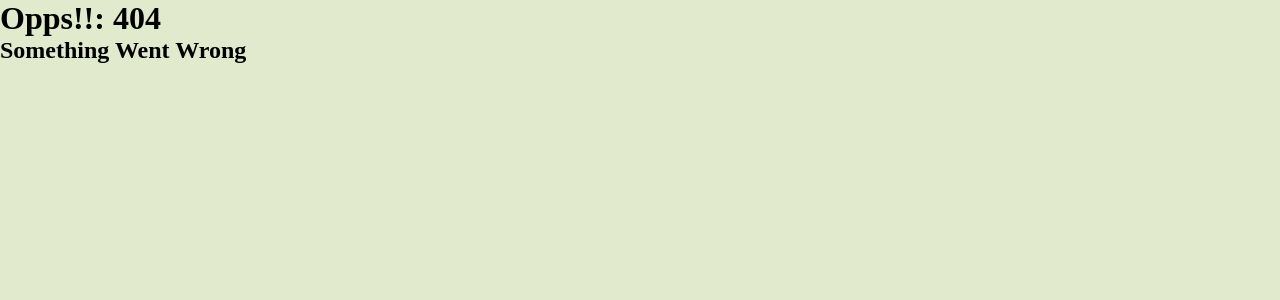
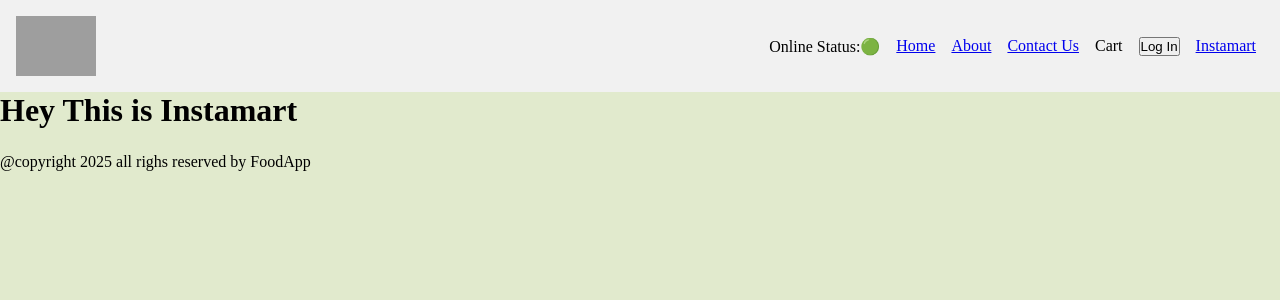
Before and after one commit to Eswar3321/foodie, a React (Vite) app: page /instamart in a window 1280 px wide. Before the commit this address had no page. Shown: the top 300 px of the page. Built offline with nearby package versions, Linux system fonts and the light colour scheme; grey boxes are pictures that could not be loaded.

Commit message:
Ep9-Optimizing app

```diff
--- a/src/App.js
+++ b/src/App.js
@@ -1,4 +1,4 @@
-import React from 'react'
+import React, {lazy, Suspense} from 'react'
 import ReactDOM from 'react-dom/client'
 
 import Header from "./components/Header"
@@ -10,6 +10,7 @@ import Error from "./components/Error"
 import RestaurantMenu from "./components/RestaurantMenu"
 import { createBrowserRouter, RouterProvider, Outlet } from 'react-router-dom'
 
+const Instamart = lazy(() =>  import('./components/Instamart'));
 
 const App = () => {
   return (
@@ -39,6 +40,10 @@ const appRouter = createBrowserRouter([
         element: <Contact />
       },
       {
+        path: "/instamart",
+        element: <Suspense fallback={(<h1>Loading...</h1>)}><Instamart/></Suspense>
+      },
+      {
         path: "/restaurant/:resId",
         element: <RestaurantMenu />
       }
--- a/src/components/Body.js
+++ b/src/components/Body.js
@@ -2,6 +2,7 @@ import {useState, useEffect} from 'react'
 import Restaurant from "./Restaurant"
 import Shimmer from "./Shimmer"
 import { RESTAURANTS } from '../utilities/constants'
+import useOnlineStatus from '../utilities/useOnlineStatus'
 import { Link } from 'react-router-dom'
 
 const Body = () => {
@@ -24,6 +25,10 @@ const Body = () => {
     fetchData();
   },[]);
   console.log(filteredList);
+
+  if(useOnlineStatus() === false) return <h1>Look like you are offline. Please check Internet Connection</h1>
+
+
   return filteredList.length === 0 ? (<Shimmer />) : (
   <div className="body-container">
     <div className="filter-search-container">
--- a/src/components/Header.js
+++ b/src/components/Header.js
@@ -1,6 +1,7 @@
 import {useState, useEffect} from 'react'
 import {Link} from 'react-router-dom'
 import {BRAND_LOGO} from "../utilities/constants"
+import useOnlineStatus from '../utilities/useOnlineStatus'
 
 
 const Header = () => {
@@ -13,6 +14,7 @@ const Header = () => {
       <img alt="brand-logo" src={BRAND_LOGO} />
       <div className="links-container">
         <ul>
+          <li>Online Status:{useOnlineStatus() ? "🟢" : "🔴"}</li>
           <li><Link to="/">Home</Link></li>
           <li><Link to="/about">About</Link></li>
           <li><Link to="/contact">Contact Us</Link></li>
@@ -21,6 +23,7 @@ const Header = () => {
             <button onClick={(() => btnText === 'Log In' ? setbtnText("Log Out" ): setbtnText("Log In"))}>{btnText}
             </button>
           </li>
+          <li><Link to="/instamart">Instamart</Link></li>
         </ul>
       </div>
     </div>
--- /dev/null
+++ b/src/components/Instamart.js
@@ -0,0 +1,7 @@
+const Instamart = () => {
+  return(
+    <h1>Hey This is Instamart</h1>
+  )
+}
+
+export default Instamart
--- a/src/components/RestaurantMenu.js
+++ b/src/components/RestaurantMenu.js
@@ -1,22 +1,13 @@
 import { useState, useEffect } from "react"
 import Shimmer from "./Shimmer";
 import { useParams } from "react-router-dom";
-import { RES_MENU_URL } from "../utilities/constants"
+import useRestaurantMenu from '../utilities/useRestaurantMenu'
 
 
 const RestaurantMenu = () => {
-  const [restInfo, setRestInfo] = useState(null);
   const {resId}  = useParams();
 
-  const fetchMenuData = async () => {
-    const data = await fetch(RES_MENU_URL+resId);
-    const json = await data.json();
-    setRestInfo(json.data);
-  }
-
-  useEffect(() => {
-    fetchMenuData();
-  },[]);
+  const restInfo = useRestaurantMenu(resId);
 
   if (restInfo === null) return (<Shimmer/>)
   const {name, id, city, totalRatingsString, costForTwoMessage, areaName, locality, cuisines, avgRating} = restInfo?.cards[2]?.card?.card?.info;
--- /dev/null
+++ b/src/utilities/useOnlineStatus.js
@@ -0,0 +1,18 @@
+import { useState, useEffect } from "react";
+
+const useOnlineStatus = () => {
+  const [onlineStatus, setOnlineStatus] = useState(true);
+
+  useEffect(() => {
+    window.addEventListener('offline',() => {
+      setOnlineStatus(false);
+    });
+    window.addEventListener('online',() => {
+      setOnlineStatus(true);
+    });
+  },[])
+
+  return onlineStatus;
+}
+
+export default useOnlineStatus;
--- /dev/null
+++ b/src/utilities/useRestaurantMenu.js
@@ -0,0 +1,21 @@
+import { useState,useEffect } from "react";
+
+import { RES_MENU_URL } from "./constants"
+
+const useRestaurantMenu = (resId) => {
+  const [restInfo, setRestInfo] = useState(null);
+
+  const fetchMenuData = async () => {
+    const data = await fetch(RES_MENU_URL+resId);
+    const json = await data.json();
+    setRestInfo(json.data);
+  }
+
+  useEffect(() => {
+    fetchMenuData();
+  },[]);
+
+  return restInfo;
+}
+
+export default useRestaurantMenu;
```
